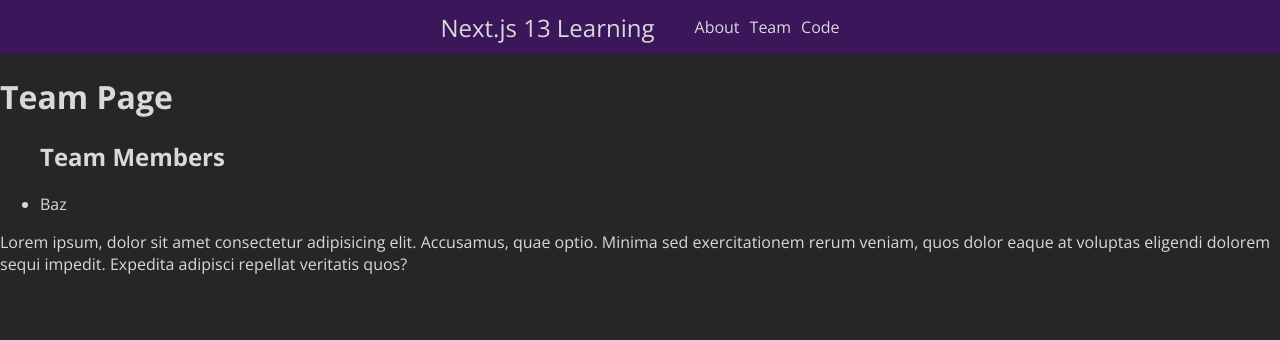
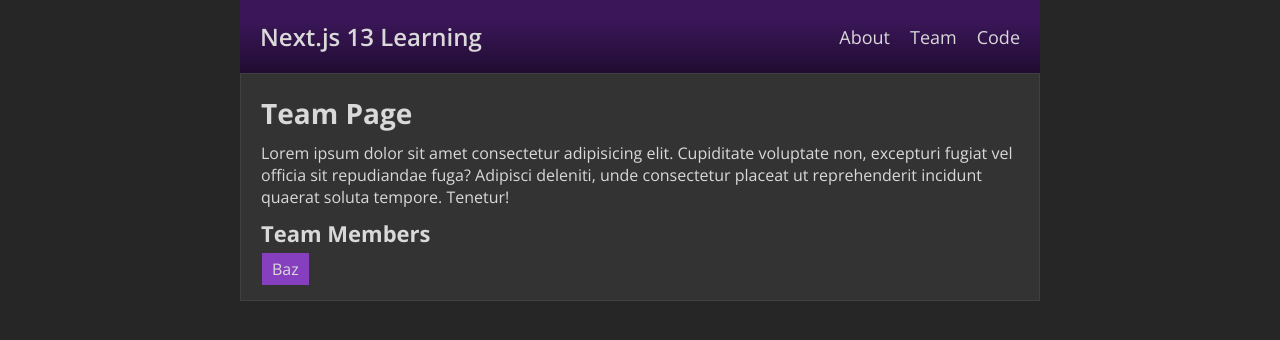
Before and after one commit to bazmurphy/nextjs13-learning, a Next.js app: page /about/team in a window 1280 px wide. Shown: the top 340 px of the page. Built offline with nearby package versions, Linux system fonts and the light colour scheme.

Commit message:
additions

```diff
--- a/app/about/page.jsx
+++ b/app/about/page.jsx
@@ -6,8 +6,8 @@
 
 const AboutPage = () => {
   return (
-    <div>
-      <h1>About Page</h1>
+    <div className="about-page-container">
+      <h1 className="page-title">About Page</h1>
       <p>
         Lorem ipsum dolor sit amet consectetur adipisicing elit. Totam dolorem
         labore quod atque debitis similique at obcaecati modi provident eaque
--- a/app/about/team/baz/page.jsx
+++ b/app/about/team/baz/page.jsx
@@ -6,8 +6,8 @@
 
 const BazPage = () => {
   return (
-    <div>
-      <h1>Baz Page</h1>
+    <div className="baz-page-container">
+      <h1 className="page-title">Baz Page</h1>
       <p>
         Lorem ipsum dolor, sit amet consectetur adipisicing elit. Qui quo a aut
         quia, repellendus optio atque est neque exercitationem quae obcaecati.
--- a/app/about/team/page.jsx
+++ b/app/about/team/page.jsx
@@ -6,20 +6,22 @@
 
 const TeamPage = () => {
   return (
-    <div>
-      <h1>Team Page</h1>
-      <ul>
-        <h2>Team Members</h2>
+    <div class="team-page-container">
+      <h1 className="page-title">Team Page</h1>
+      <p>
+        Lorem ipsum dolor sit amet consectetur adipisicing elit. Cupiditate
+        voluptate non, excepturi fugiat vel officia sit repudiandae fuga?
+        Adipisci deleniti, unde consectetur placeat ut reprehenderit incidunt
+        quaerat soluta tempore. Tenetur!
+      </p>
+      <h2 className="page-subtitle">Team Members</h2>
+      <ul className="team-members-list">
         <li>
-          <Link href="/about/team/baz">Baz</Link>
+          <Link href="/about/team/baz" className="team-member-link">
+            Baz
+          </Link>
         </li>
       </ul>
-      <p>
-        Lorem ipsum, dolor sit amet consectetur adipisicing elit. Accusamus,
-        quae optio. Minima sed exercitationem rerum veniam, quos dolor eaque at
-        voluptas eligendi dolorem sequi impedit. Expedita adipisci repellat
-        veritatis quos?
-      </p>
     </div>
   );
 };
--- a/app/globals.css
+++ b/app/globals.css
@@ -1,9 +1,16 @@
 /* instead of importing the font in the css file we can use NextJS 13 to import the font inside any component (commonly seen in the layout.jsx)*/
 
+* {
+  box-sizing: border-box;
+  margin: 0;
+  padding: 0;
+}
+
 body {
+  max-width: 800px;
+  margin: 0 auto;
   background-color: hsl(0, 0%, 15%);
   color: hsl(0, 0%, 85%);
-  margin: 0;
 }
 
 a {
@@ -18,24 +25,90 @@
 }
 
 .header-container {
-  background-color: hsl(273, 60%, 22%);
   display: flex;
   align-items: center;
-  justify-content: center;
+  justify-content: space-between;
+  gap: 20px;
+  padding: 20px;
+  background: linear-gradient(hsl(273, 60%, 22%) 25%, hsl(273, 60%, 12%));
 }
 
 .header-logo-container {
 }
 
 .header-logo {
+  font-weight: 600;
   font-size: 24px;
 }
 
 .header-nav-container > ul {
   display: flex;
-  gap: 10px;
+  gap: 20px;
   list-style: none;
 }
 
 .header-nav-container > ul > li {
+  font-size: 18px;
 }
+
+.main-container {
+  padding: 20px;
+  background-color: hsl(0, 0%, 20%);
+  border: 1px solid hsl(0, 0%, 25%);
+}
+
+.home-page-container,
+.about-page-container,
+.team-page-container,
+.repos-page-container {
+  display: flex;
+  flex-direction: column;
+  gap: 10px;
+}
+
+.page-title {
+  font-size: 28px;
+}
+
+.page-subtitle {
+  font-size: 22px;
+}
+
+.repos-list {
+  list-style: none;
+  display: flex;
+  flex-direction: column;
+  gap: 10px;
+}
+
+.team-members-list {
+  list-style: none;
+}
+
+.team-member-link {
+  padding: 5px 10px;
+  background-color: hsl(273, 50%, 50%);
+  border: 1px solid hsl(0, 0%, 20%);
+}
+
+.repo-card {
+}
+
+.repo-card-name {
+}
+
+.repo-card-description {
+}
+
+.repo-card-link {
+  display: flex;
+  flex-direction: column;
+  gap: 10px;
+  background: linear-gradient(hsl(273, 5%, 22%) 25%, hsl(273, 5%, 12%));
+  padding: 10px;
+}
+
+.repo-card-details {
+  display: flex;
+  justify-content: space-between;
+}
--- a/app/page.jsx
+++ b/app/page.jsx
@@ -4,8 +4,8 @@
 
 const HomePage = () => {
   return (
-    <div>
-      <h1>Home Page</h1>
+    <div className="home-page-container">
+      <h1 className="page-title">Home Page</h1>
       <p>
         Lorem ipsum dolor sit amet consectetur adipisicing elit. Officiis, ea
         dolore blanditiis, culpa adipisci recusandae nostrum quasi harum natus,
--- a/package.json
+++ b/package.json
@@ -11,6 +11,7 @@
   "dependencies": {
     "next": "13.4.2",
     "react": "18.2.0",
-    "react-dom": "18.2.0"
+    "react-dom": "18.2.0",
+    "react-icons": "^4.8.0"
   }
 }
```
Also changed, not shown: app/code/repos/page.jsx (added, +54 -0 lines), app/components/Header.jsx (+11 -0 lines), 2 other files (tests, documents, lock files or other folders).
